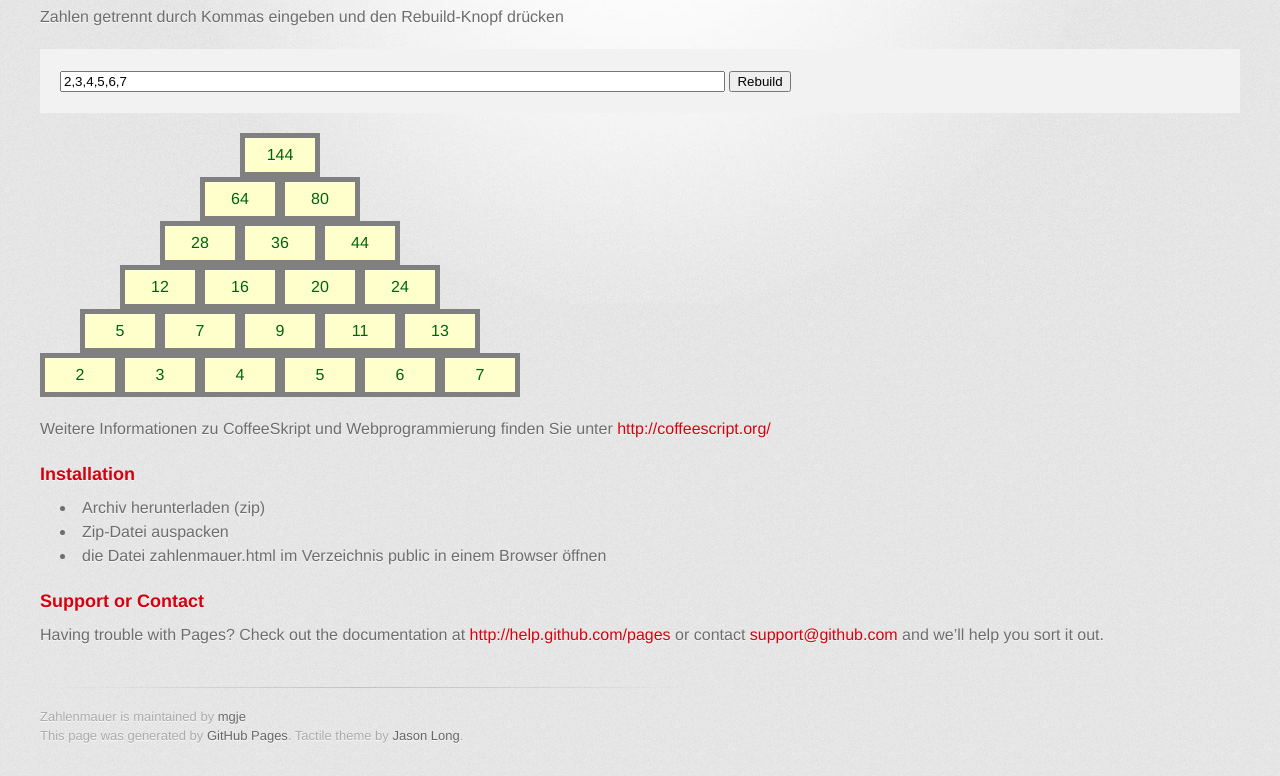
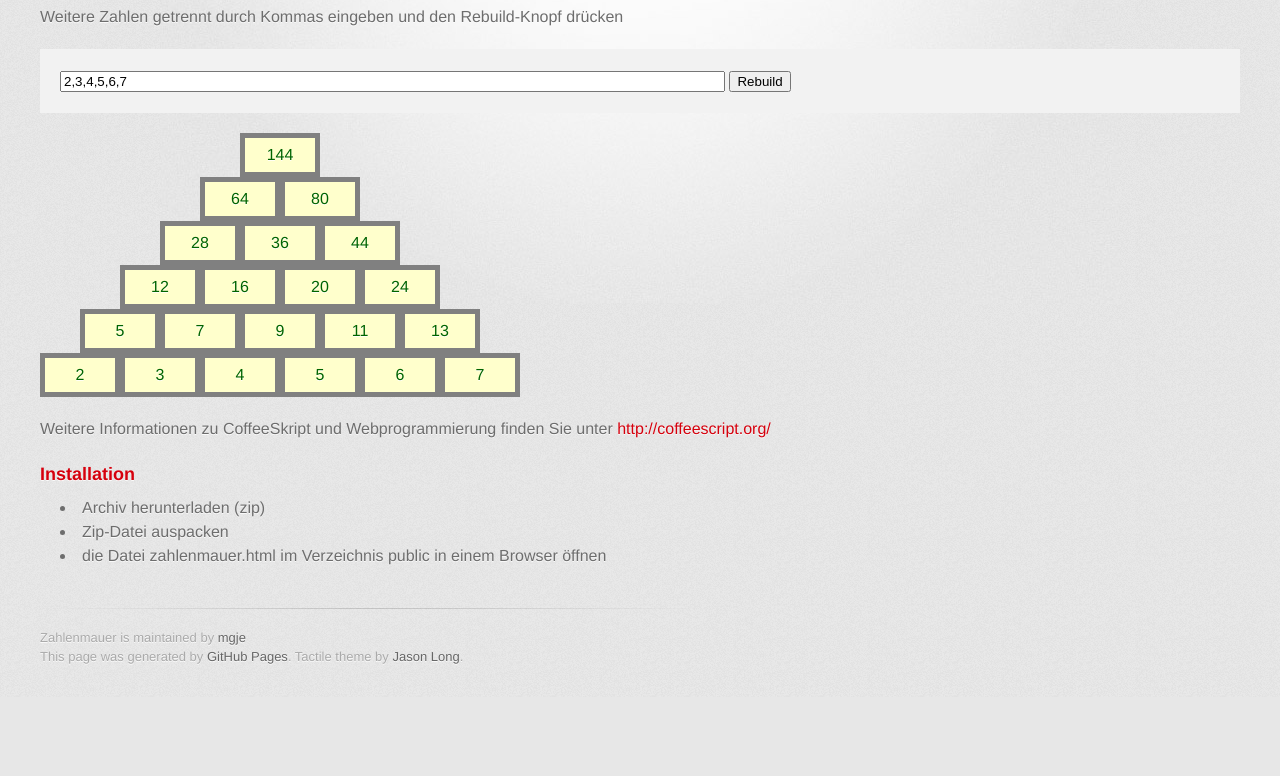
Before and after one commit to mgje/ZahlenMauer, a plain HTML site: page index.html in a window 1280 px wide. Shown: the part 270-1046 px from the top of the page. After the commit the page ends 967 px from the top, so only its background shows below. Drawn offline with Linux system fonts and the light colour scheme; a web font is replaced by a local one.

Commit message:
github pages

```diff
--- a/index.html
+++ b/index.html
@@ -11,7 +11,7 @@
     <!--[if lt IE 9]>
     <script src="//html5shiv.googlecode.com/svn/trunk/html5.js"></script>
     <![endif]-->
-    <title>Zahlenmauer by mgje</title>
+    <title>Zahlenmauer</title>
   </head>
 
   <body>
@@ -35,7 +35,7 @@
           <h3>Zahlenmauer</h3>
 
 <p>
-Zahlen getrennt durch Kommas eingeben und den Rebuild-Knopf drücken
+Weitere Zahlen getrennt durch Kommas eingeben und den Rebuild-Knopf drücken
 </p>
 <p>
 <form action="" method="GET">
@@ -65,9 +65,6 @@ Weitere Informationen zu CoffeeSkript und Webprogrammierung finden Sie unter
 </ul>
 
 
-<h3>Support or Contact</h3>
-
-<p>Having trouble with Pages? Check out the documentation at <a href="http://help.github.com/pages">http://help.github.com/pages</a> or contact <a href="mailto:support@github.com">support@github.com</a> and we’ll help you sort it out.</p>
         </section>
 
 
```
